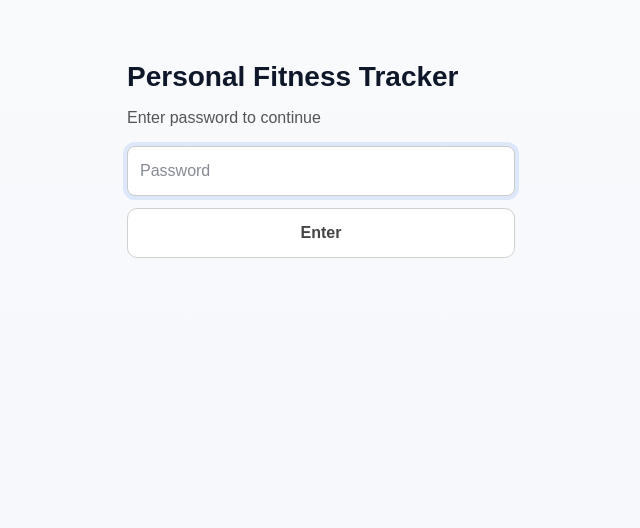
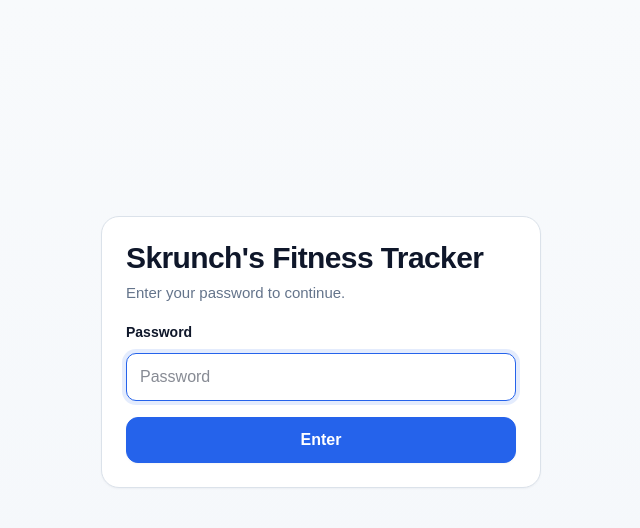
Before and after one commit to shanestroh/Fitness-Tracker, a Next.js app in the folder frontend/: page /login in a window 1280 px wide. Shown: the top 528 px of the page, without its empty margins (319-959 px from the left). Built offline with nearby package versions, Linux system fonts and the light colour scheme.

Commit message:
Updated login page to the new UI

```diff
--- a/frontend/app/login/page.tsx
+++ b/frontend/app/login/page.tsx
@@ -38,51 +38,68 @@ export default function LoginPage() {
   }
 
   return (
-    <main style={{ maxWidth: 420, margin: "40px auto", padding: 16 }}>
-      <h1 style={{ fontSize: 28, fontWeight: 700, marginBottom: 8 }}>
-        Personal Fitness Tracker
+    <main
+      className="page-shell"
+      style={{
+        minHeight: "calc(100vh - 80px)",
+        display: "grid",
+        placeItems: "center",
+      }}
+    >
+      <section
+        className="section-card"
+        style={{
+          width: "100%",
+          maxWidth: 440,
+          padding: 24,
+        }}
+      >
+        <div style={{ marginBottom: 18 }}>
+          <h1
+            className="section-heading"
+            style={{
+              fontSize: 30,
+              lineHeight: 1.1,
+              marginBottom: 8,
+            }}
+          >
+            Skrunch&apos;s Fitness Tracker
           </h1>
 
-      <p style={{ marginTop: 0, marginBottom: 16, color: "#555" }}>
-        Enter password to continue
+          <p
+            className="muted-copy"
+            style={{
+              margin: 0,
+            }}
+          >
+            Enter your password to continue.
           </p>
+        </div>
 
-      <form onSubmit={handleSubmit} style={{ display: "grid", gap: 12 }}>
+        <form onSubmit={handleSubmit} className="stack-md">
+          <label className="stack-sm">
+            <span className="field-label">Password</span>
             <input
               type="password"
               value={password}
               onChange={(e) => setPassword(e.target.value)}
               placeholder="Password"
               autoFocus
-          style={{
-            padding: 12,
-            border: "1px solid #ccc",
-            borderRadius: 8,
-          }}
             />
+          </label>
 
-        {error && (
-          <div style={{ color: "crimson", whiteSpace: "pre-wrap" }}>
-            {error}
-          </div>
-        )}
+          {error && <div className="danger-text">{error}</div>}
 
           <button
             type="submit"
             disabled={loading}
-          style={{
-            padding: "12px 16px",
-            borderRadius: 10,
-            border: "1px solid #d0d0d0",
-            background: "#fff",
-            cursor: loading ? "not-allowed" : "pointer",
-            fontWeight: 700,
-            color: "#444",
-          }}
+            className="btn btn-primary"
+            style={{ width: "100%" }}
           >
             {loading ? "Checking..." : "Enter"}
           </button>
         </form>
+      </section>
     </main>
   );
 }
```
Lines whose indentation alone changed are shown as unchanged.
